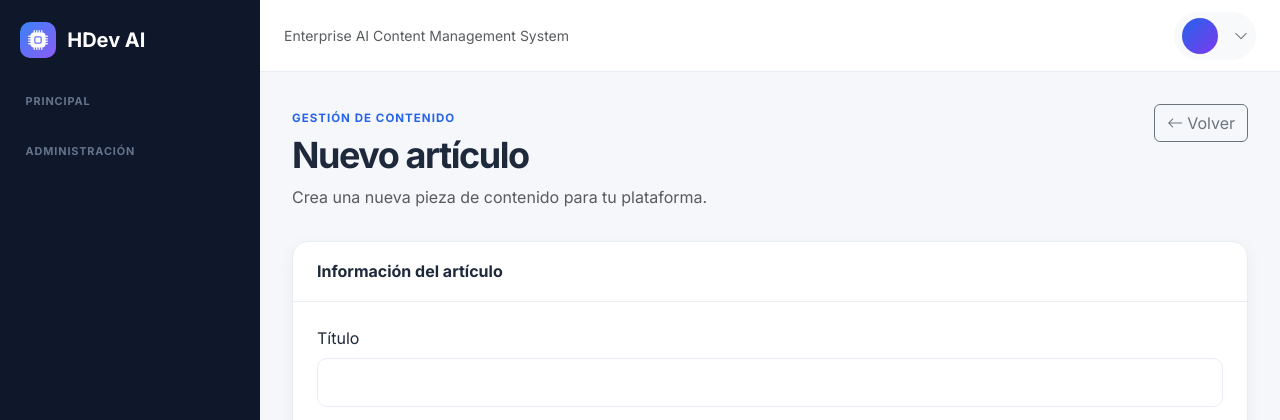
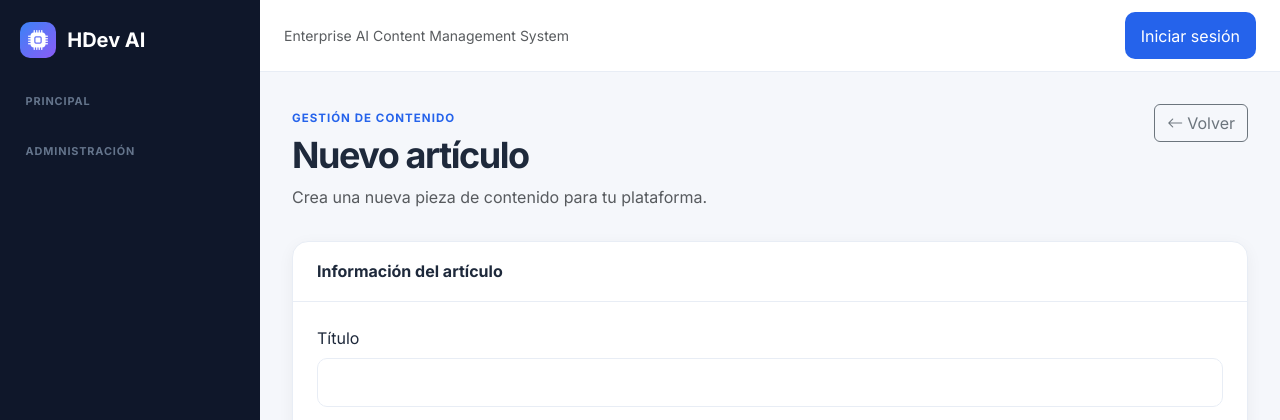
Before and after one commit to hugohdev-13/HDev-AI, a Flask app: template templates/articles/form.html in a window 1280 px wide. Shown: the top 420 px of the page. Run offline with Flask 3, Linux system fonts and the light colour scheme; the template is opened without the code that fills it, so the values that code supplies are empty; parts of the project's set-up code (start-up, migrations or seed data) failed here and were passed over.

Commit message:
Fix navbar for anonymous users

```diff
--- a/templates/partials/navbar.html
+++ b/templates/partials/navbar.html
@@ -3,22 +3,16 @@
         <button class="btn btn-light border d-lg-none me-2" type="button" data-bs-toggle="offcanvas" data-bs-target="#mobileNavigation" aria-controls="mobileNavigation" aria-label="Abrir navegación"><i class="bi bi-list fs-5"></i></button>
         <span class="d-none d-lg-inline text-muted small">Enterprise AI Content Management System</span>
         <a class="navbar-brand d-lg-none fw-bold mb-0 me-auto" href="{{ url_for('home.index') }}"><i class="bi bi-cpu-fill text-primary"></i> HDev AI</a>
-        <div class="dropdown ms-auto">
-            <button class="btn btn-light border-0 d-flex align-items-center gap-2 rounded-pill px-2" type="button" data-bs-toggle="dropdown" aria-expanded="false">
-                <span class="user-avatar">{{ current_user.first_name[0] }}{{ current_user.last_name[0] }}</span>
-                <span class="d-none d-sm-inline text-start lh-sm"><span class="d-block fw-semibold small">{{ current_user.first_name }} {{ current_user.last_name }}</span><span class="d-block text-muted" style="font-size: .72rem;">{{ current_user.email }}</span></span>
-                <i class="bi bi-chevron-down small text-muted"></i>
-            </button>
-            <ul class="dropdown-menu dropdown-menu-end mt-2">
-                <li><span class="dropdown-item-text text-muted small">Mi cuenta</span></li>
-                <li><span class="dropdown-item disabled"><i class="bi bi-person me-2"></i>Perfil</span></li>
-                <li><span class="dropdown-item disabled"><i class="bi bi-gear me-2"></i>Configuración</span></li>
-                <li><hr class="dropdown-divider"></li>
-                <li><a class="dropdown-item text-danger" href="{{ url_for('auth.logout') }}"><i class="bi bi-box-arrow-right me-2"></i>Cerrar sesión</a></li>
-            </ul>
-        </div>
-    </div>
-</nav>
+        {% if current_user.is_authenticated %}
+            ...
+        {% else %}
+            <a class="btn btn-primary ms-auto"
+            href="{{ url_for('auth.login') }}">
+                Iniciar sesión
+            </a>
+        {% endif %}
+            </div>
+        </nav>
 
 <div class="offcanvas offcanvas-start" tabindex="-1" id="mobileNavigation" aria-labelledby="mobileNavigationLabel">
     <div class="offcanvas-header">
```
